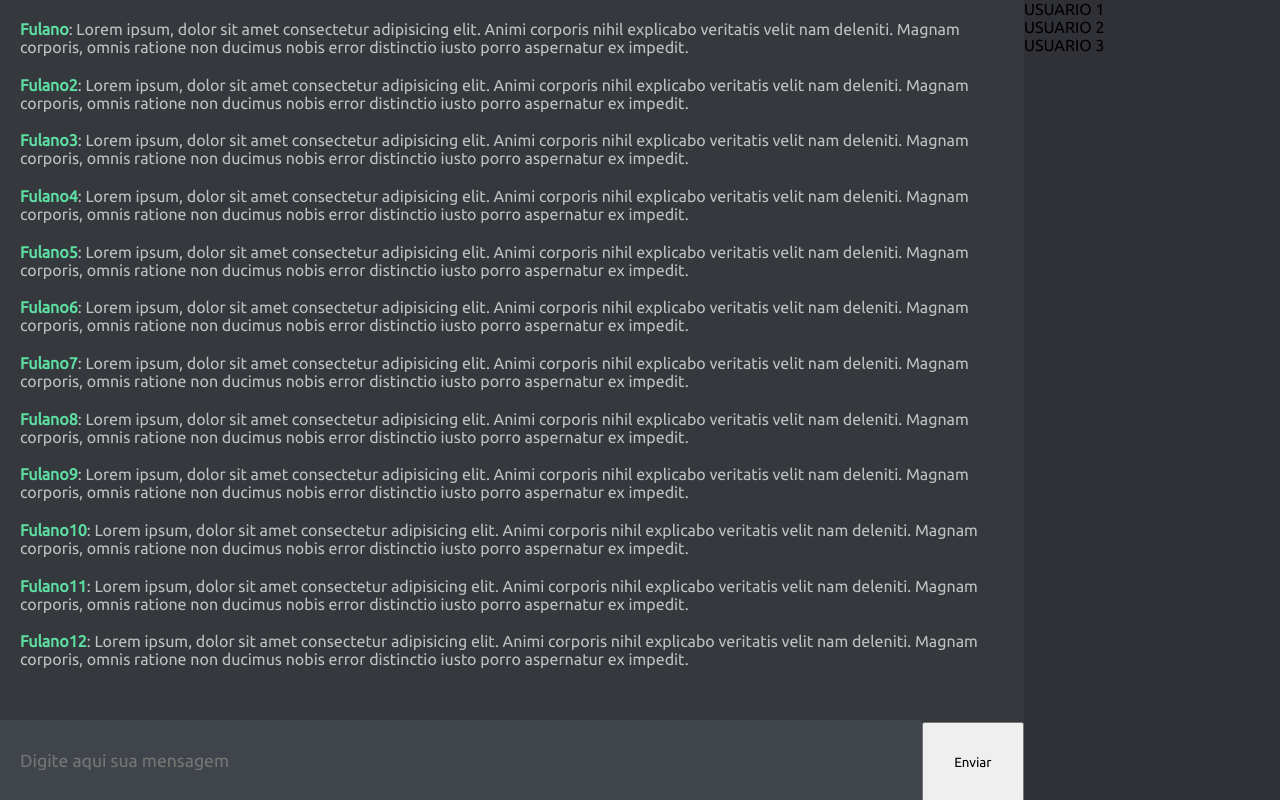
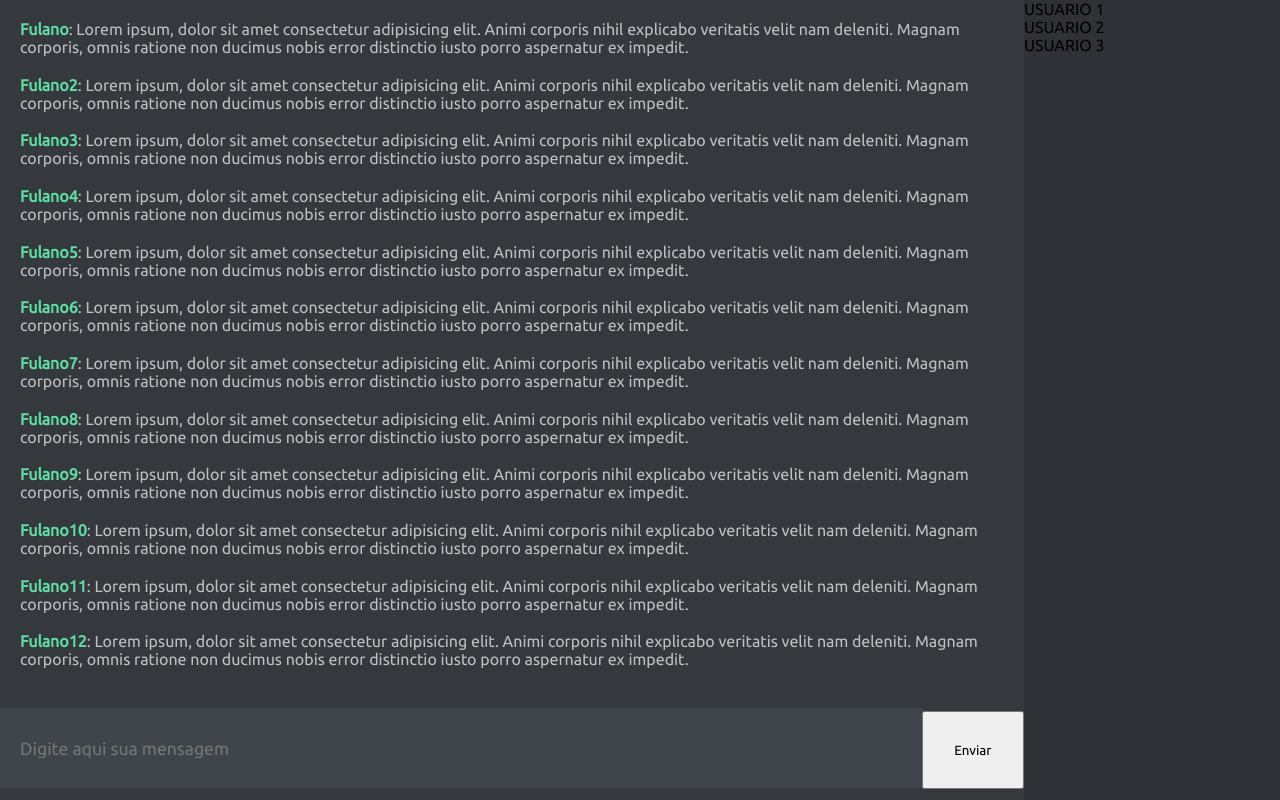
Before and after one commit to ribeiro-dev/chat-realtime, a plain HTML site: page index.html in a window 1280 px wide. Drawn offline with Linux system fonts and the light colour scheme.

Commit message:
change form fixed position

```diff
--- a/style.css
+++ b/style.css
@@ -8,7 +8,6 @@
 }
 
 body {
-    width: 100vw;
     height: 100vh;
 }
 
@@ -19,7 +18,7 @@ main {
 
 .chat-container {
     width: 80%;
-    height: 100vh;
+    max-height: 100vh;
     background-color: #35383d;
 
     display: flex;
@@ -29,7 +28,7 @@ main {
 /* PARTE ONDE AS MENSAGENS SÃO EXIBIDAS */
 .chat-container .chat {
     margin: 20px;
-    height: 90%;
+    max-height: 90%;
 
     overflow-y: auto;
 }
@@ -43,16 +42,12 @@ main {
 }
 
 .chat-container .chat .message p {
-    color: #c0c0c0
+    color: #c0c0c0;
 }
 
 
 /* PARTE DE ENVIO DA MENSAGEM */
 .chat-container .send-message {
-    position: fixed;
-    bottom: 0;
-
-    width: 80%;
     height: 10%;
 }
 
@@ -81,7 +76,7 @@ main {
 
 .chat-container .send-message form button {
     width: 10%;
-    height: 100%;
+    height: 97%;
 }
 
 .users {
```
